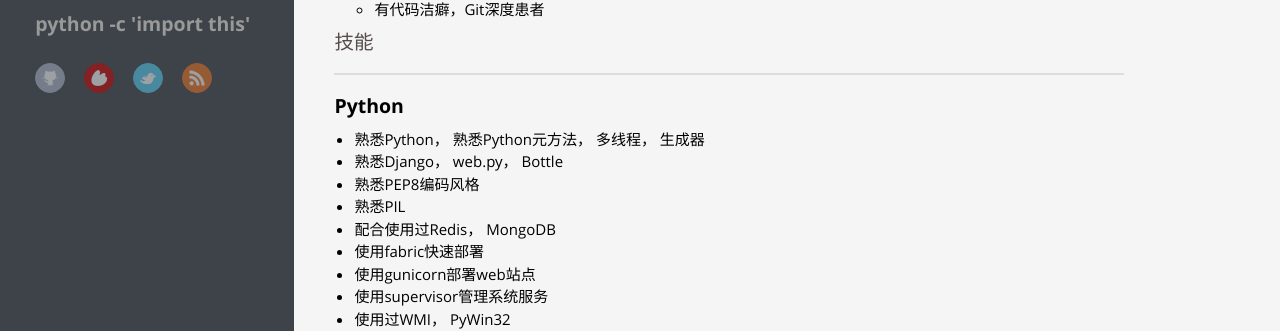
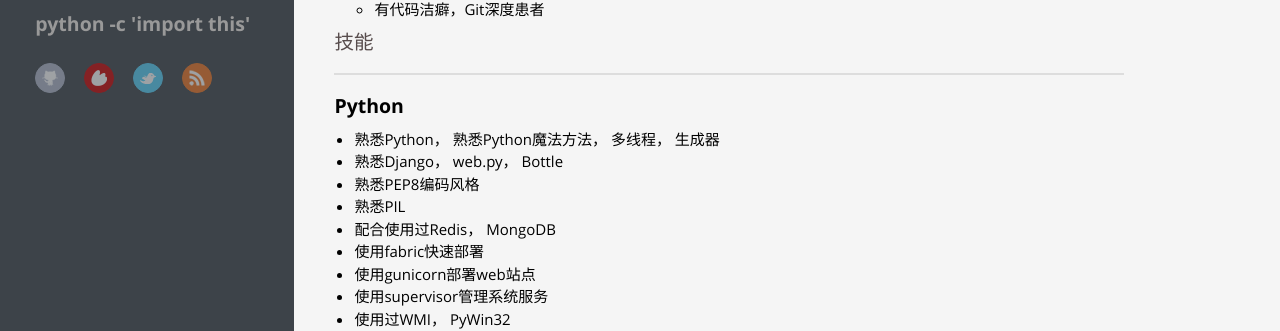
Before and after one commit to zhwei/zhwei.github.com, a Jekyll site: the page built from about/resume.markdown, in a window 1280 px wide and 900 px high. Shown: the part 401-732 px from the top of the window. Built offline with Jekyll 4.4.1, drawn with Linux system fonts in a browser that asks for light colours; Markdown is read by kramdown in place of the engine named in the settings; comment, search, counter and statistics services are not loaded.

Commit message:
modi resume

```diff
--- a/about/resume.markdown
+++ b/about/resume.markdown
@@ -24,7 +24,7 @@
 - - -
 ### Python
 
-  + 熟悉Python， 熟悉Python元方法， 多线程， 生成器
+  + 熟悉Python， 熟悉Python魔法方法， 多线程， 生成器
   + 熟悉Django， web.py， Bottle
   + 熟悉PEP8编码风格
   + 熟悉PIL
```
